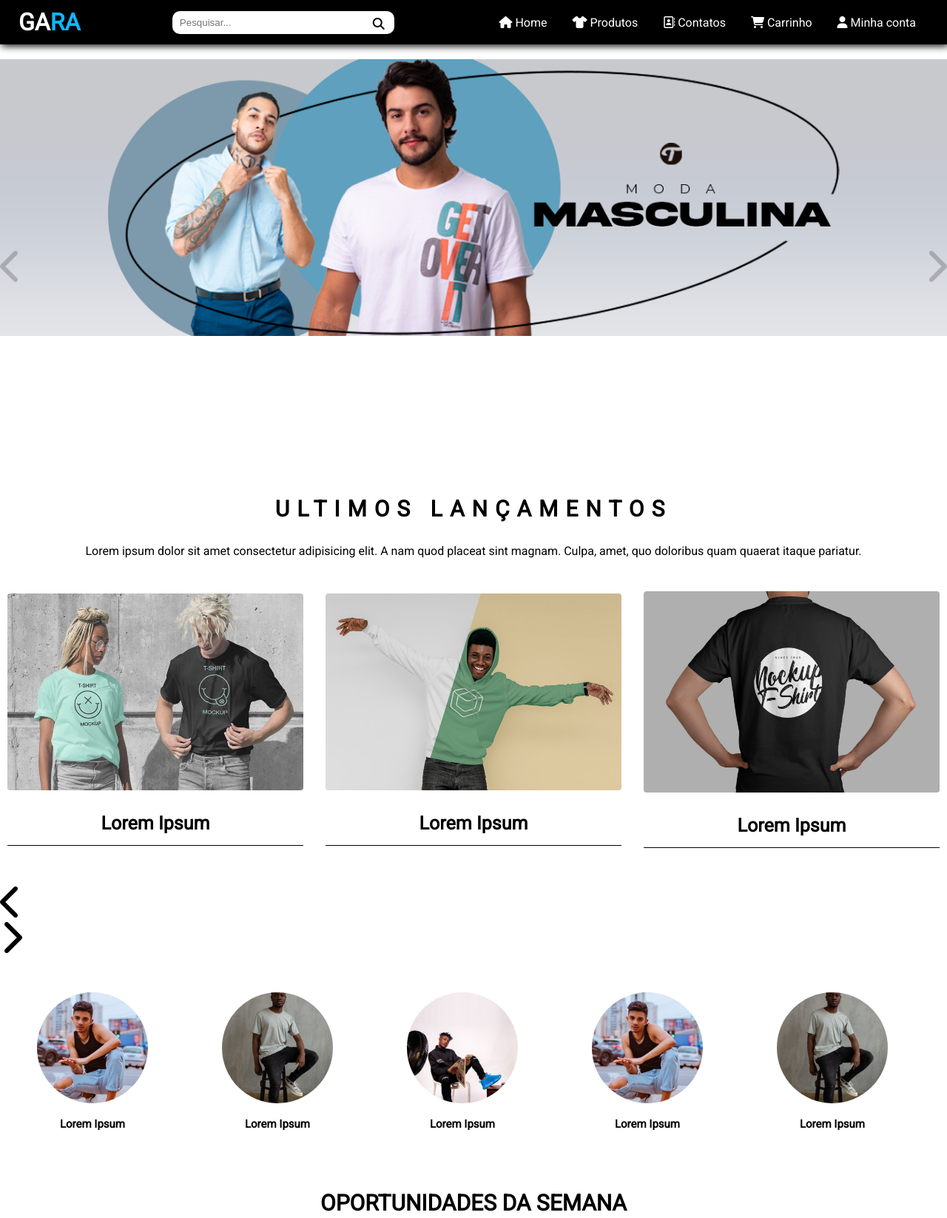
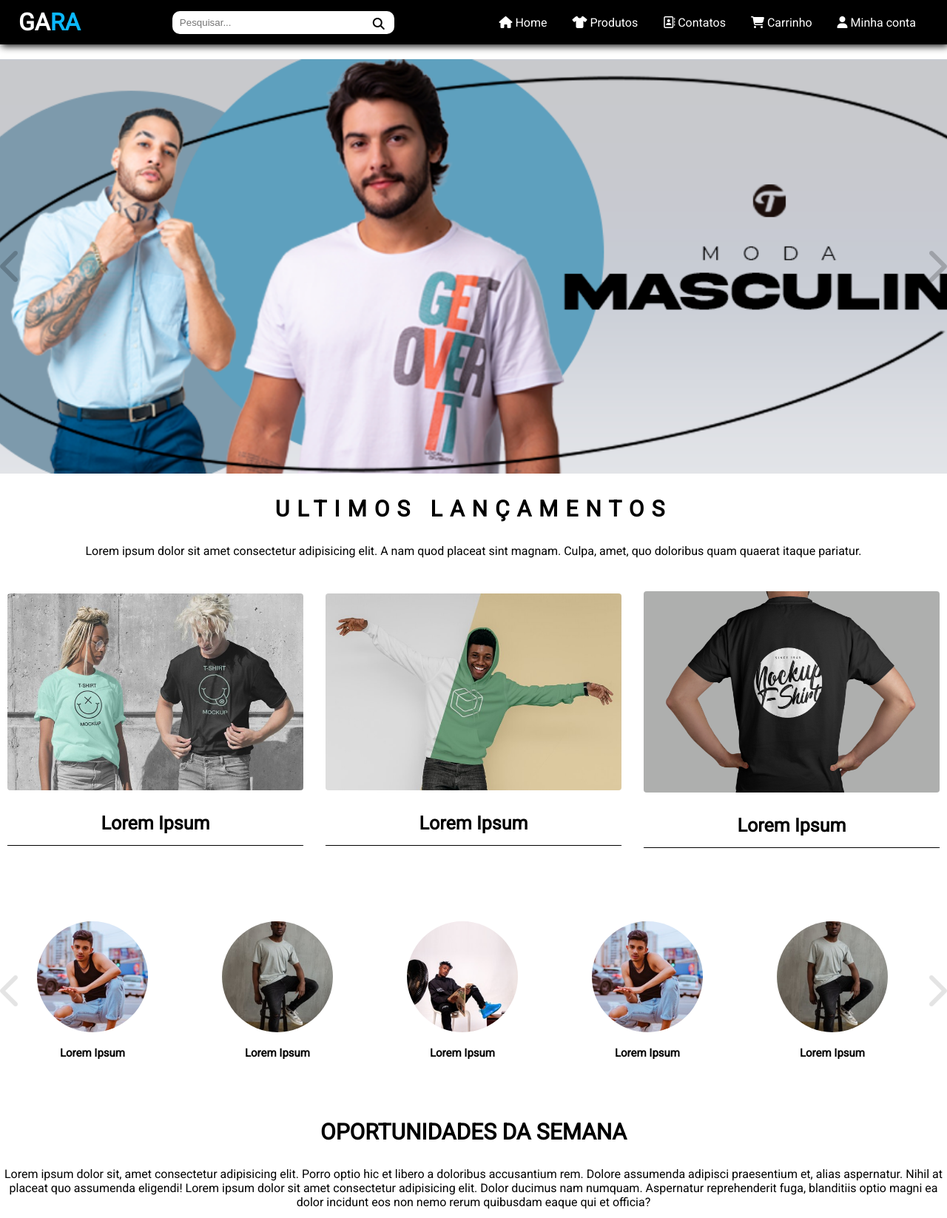
Before and after one commit to BielPimentaDev/bielpimentadev.github.io, a plain HTML site: page index.html in a window 1280 px wide. Shown: the top 1646 px of the page at 74% size. Drawn offline with Linux system fonts and the light colour scheme.

Commit message:
corrigindo bugs line-img

```diff
--- a/css/main.css
+++ b/css/main.css
@@ -7,7 +7,6 @@
 }
 
 .container{
-
     display: flex;
     transition: transform 500ms ease-in-out;
     transform: translateX(0);
@@ -21,7 +20,7 @@
     margin-left: auto;
     margin-right: auto;
     width: 100%;
-    height: 100%;
+    height: 70vh;
 }
 
 .btn{
@@ -100,7 +99,7 @@
 
 /* line section */
 
-.container{
+.container-line-img{
     z-index: 0;
     position: relative;
 
@@ -113,7 +112,7 @@
     justify-content: space-between;
 }
 
-.container .btn-line{
+.container-line-img .btn-line{
     z-index: 1;
     transition: opacity 200ms ease-in-out;
     opacity: 0.1;
@@ -123,7 +122,7 @@
     transform: translateY(-50%);
 }
 
-.container .btn-line:hover{
+.container-line-img .btn-line:hover{
     opacity: 1;
     color: var(--color1);
 }
--- a/index.html
+++ b/index.html
@@ -82,6 +82,8 @@
 
             <img src="img/banner.png" alt="">
             <img src="img/banner1.png" alt="">
+            <img src="img/black-friday-banner.jpg" alt="">
+            <img src="img/banner-home2.jpg" alt="">
             <img src="img/banner2.jpg" alt="">
 
         </div>
```
Also changed, not shown: img/banner-home2.jpg (added), 1 other file.
